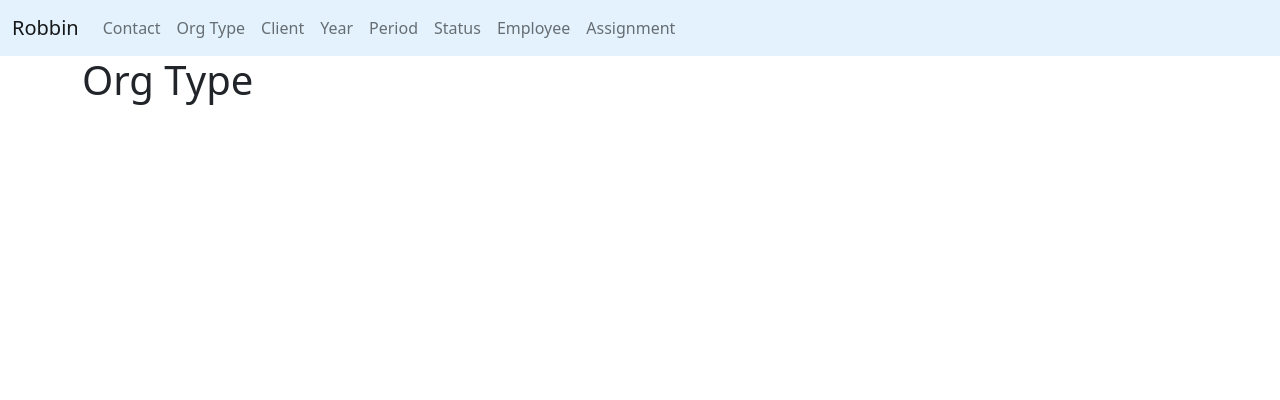
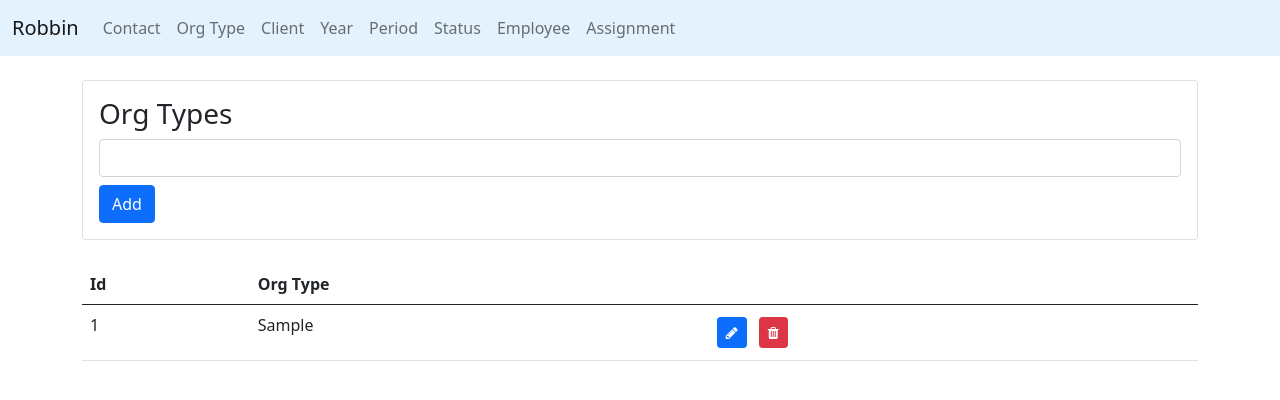
Before and after one commit to Nandraj/Robbin, a Django app: page /org_type/ in a window 1280 px wide. Shown: the top 400 px of the page. Run offline with Django 3.2, Linux system fonts and the light colour scheme; tables that the repository leaves empty hold one stand-in row (values such as "Sample post"); some libraries are stand-ins or nearby versions.

Commit message:
OrgType: View and Add func added

```diff
--- a/app/forms.py
+++ b/app/forms.py
@@ -2,6 +2,7 @@ from django.db import models
 from django.forms import ModelForm, fields
 from .models import (
     Contact,
+    OrgType,
     Year
 )
 
@@ -16,3 +17,9 @@ class ContactForm(ModelForm):
     class Meta:
         model = Contact
         fields = '__all__'
+
+
+class OrgTypeForm(ModelForm):
+    class Meta:
+        model = OrgType
+        fields = '__all__'
--- a/app/templates/app/org-type.html
+++ b/app/templates/app/org-type.html
@@ -1,5 +1,45 @@
 {% extends 'app/base.html' %}
 
 {% block content %}
-<h1>Org Type</h1>
+
+{% load widget_tweaks %}
+<div class="card card-body mt-4 mb-4">
+    <h3>Org Types</h3>
+    <form action="" method="POST">
+        {% csrf_token %}
+        <div class="form-group">
+            {{ form.org_type | add_class:"form-control"}}
+        </div>
+        <div class="form-group mt-2">
+            <button type="submit" class="btn btn-primary">
+                Add
+            </button>
+        </div>
+    </form>
+</div>
+
+{% if organizations %}
+<table class="table table-stripped">
+    <thead>
+        <tr>
+            <th>Id</th>
+            <th>Org Type</th>
+            <th />
+        </tr>
+    </thead>
+    <tbody>
+        {% for org in organizations %}
+        <tr>
+            <td>{{ org.id }}</td>
+            <td>{{ org.org_type }}</td>
+            <td>
+                <a class="btn btn-primary btn-sm m-1" href="#"><i class="fa fa-pencil"></i></a>
+                <a class="btn btn-danger btn-sm m-1" href="#"><i class="fa fa-trash"></i></a>
+            </td>
+        </tr>
+        {% endfor %}
+    </tbody>
+</table>
+{% endif %}
+
 {% endblock %}
--- a/app/views.py
+++ b/app/views.py
@@ -3,10 +3,12 @@ from app.models import Year
 from django.shortcuts import render, redirect
 from .models import (
     Contact,
+    OrgType,
     Year
 )
 from .forms import (
     ContactForm,
+    OrgTypeForm,
     YearForm
 )
 
@@ -47,7 +49,16 @@ def contactEdit(request, pk):
 
 
 def orgType(request):
-    context = {}
+    if request.method == 'POST':
+        form = OrgTypeForm(request.POST)
+        if form.is_valid():
+            form.save()
+    organizations = OrgType.objects.all().order_by('-id')
+    form = OrgTypeForm()
+    context = {
+        'form': form,
+        'organizations': organizations,
+    }
     return render(request, 'app/org-type.html', context)
 
 
```
